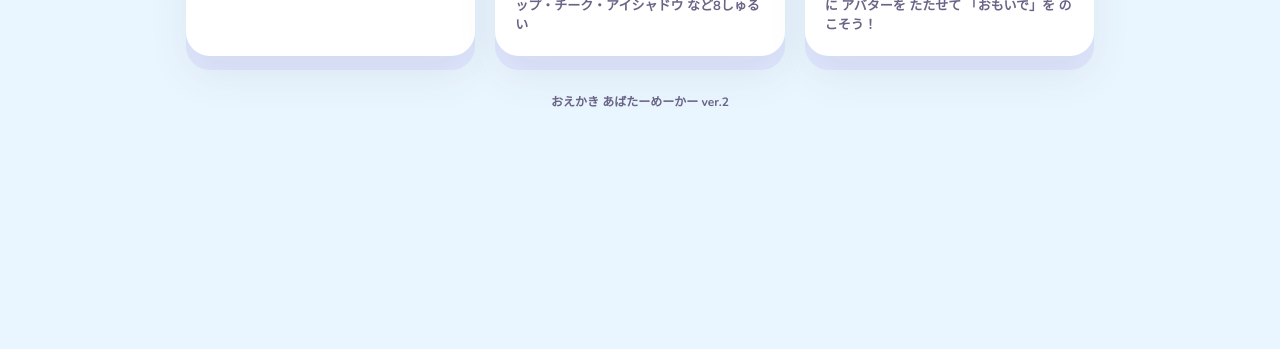
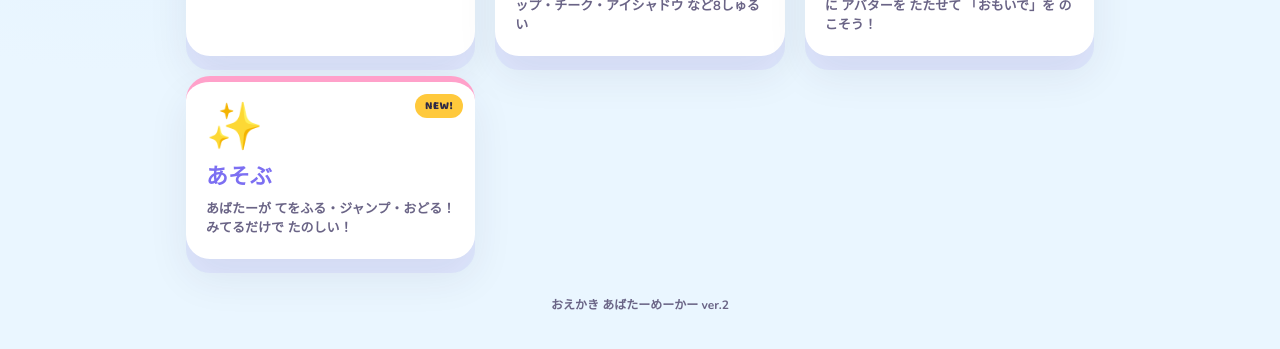
Before and after one commit to xxnumber13xx-create/my-avatar-app, a plain HTML site: page index.html in a window 1280 px wide. Shown: the part 605-954 px from the top of the page. Before the commit the page ends 800 px from the top, so only its background shows below. Drawn offline with nearby package versions, Linux system fonts and the light colour scheme.

Commit message:
Update index.html

```diff
--- a/index.html
+++ b/index.html
@@ -104,6 +104,7 @@
   .card-makeup { border-top: 6px solid #FFA1CA; }
   .card-room { border-top: 6px solid var(--wood); }
   .card-game { border-top: 6px solid var(--green); }
+  .card-play { border-top: 6px solid #FFA1CA; }
 
   .footer {
     text-align: center;
@@ -179,6 +180,13 @@
         <div class="title">おでかけ</div>
         <div class="desc">こうえん・ビーチ・がっこう など 6シーンに アバターを たたせて 「おもいで」を のこそう！</div>
       </a>
+
+      <a href="/app/play.html" class="menu-card card-play">
+        <span class="accent">NEW!</span>
+        <span class="icon">✨</span>
+        <div class="title">あそぶ</div>
+        <div class="desc">あばたーが てをふる・ジャンプ・おどる！みてるだけで たのしい！</div>
+      </a>
     </div>
 
     <div class="footer">
```
